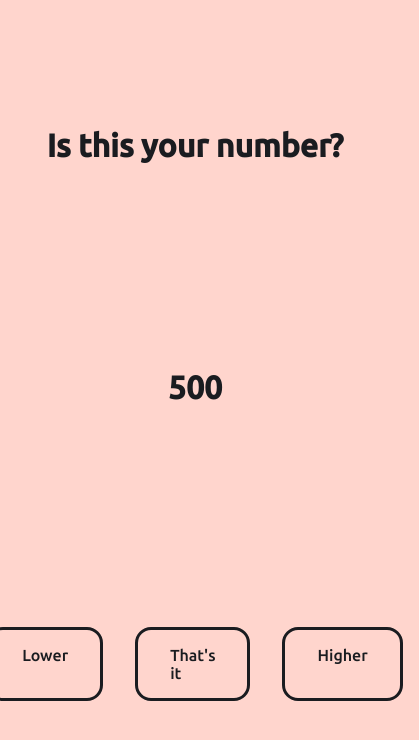
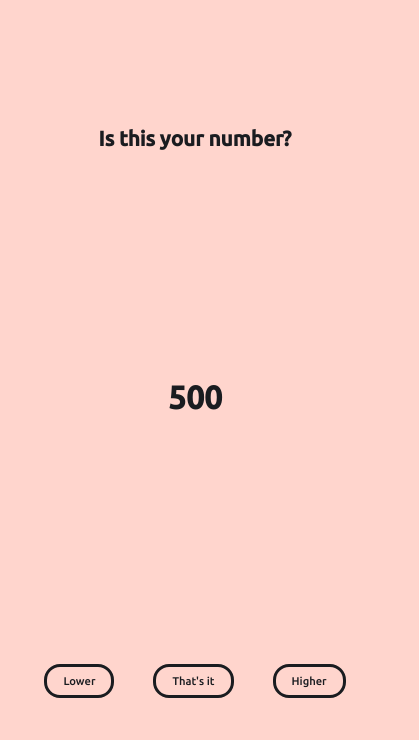
Before and after one commit to bogdangosa/bogdangosaMain, a plain HTML site: page GuessTheNumber/index.html in a window 390 px wide. Both pictures are taken after a click on the element "Start". Shown: the whole page, 419 px wide, since content can reach past the window. Drawn offline with Linux system fonts and the light colour scheme.

Commit message:
Added Mobile view

```diff
--- a/GuessTheNumber/index.html
+++ b/GuessTheNumber/index.html
@@ -10,7 +10,7 @@
 </head>
 <body>
     <div class="title">
-        <h1 id="text">Think of an number between</h1>
+        <h1 class="textTitle" id="text">Think of an number between</h1>
         <div class="range"id="range">
             <p contenteditable="true" id="minValue" type="number">0</p>
             <p>and</p>
--- a/GuessTheNumber/main.js
+++ b/GuessTheNumber/main.js
@@ -1,27 +1,29 @@
 const THINK_TEXT = "Think of an number between"
 const CHOOSE_TEXT = "Is this your number?"
-const StartBtn = document.getElementById("startBtn")
 const Guess = document.getElementById("guess")
-const HiLoContainer = document.getElementById("HiLoContainer")
-const HigherBtn = document.getElementById("hiBtn")
-const LowerBtn = document.getElementById("loBtn")
-const NrGuessedBtn = document.getElementById("gsBtn")
-const Text = document.getElementById("text")
-const Range= document.getElementById("range")
 let playing = false
 let guessNr = 500;
 let min = 0;
 let max = 1000;
 
+const StartBtn = document.getElementById("startBtn")
+StartBtn.addEventListener("click",StartGame)
 
-StartBtn.addEventListener("click",StartGame)
+const HigherBtn = document.getElementById("hiBtn")
 HigherBtn.addEventListener("click",GoHigher)
+const LowerBtn = document.getElementById("loBtn")
 LowerBtn.addEventListener("click",GoLower)
+
+const NrGuessedBtn = document.getElementById("gsBtn")
 NrGuessedBtn.addEventListener("click",StartGame)
 
 function StartGame(){
-    let MinValue = document.getElementById("minValue");
-    let MaxValue = document.getElementById("maxValue");
+    const HiLoContainer = document.getElementById("HiLoContainer")
+    const Text = document.getElementById("text")
+    const Range= document.getElementById("range")
+    const MinValue = document.getElementById("minValue");
+    const MaxValue = document.getElementById("maxValue");
+
     min = parseInt(MinValue.innerHTML)
     max = parseInt(MaxValue.innerHTML)
     if(!VerifyMinMaxValues()){
@@ -33,6 +35,7 @@ function StartGame(){
         return;
     }
     guessNr = Average();
+    guessNr = Math.floor(guessNr);
     Guess.innerHTML = guessNr
     StartBtn.classList.toggle("hide")
     Guess.classList.toggle("hide")
--- a/GuessTheNumber/style.css
+++ b/GuessTheNumber/style.css
@@ -17,7 +17,7 @@ body{
 
 .button{
     padding: 1rem 2rem;
-    margin: 1rem;
+    margin: 5vw;
     border: 3px solid #1a1c20;
     cursor: pointer;
     border-radius: 1rem;
@@ -50,3 +50,14 @@ body{
 .hide{
     display: none;
 }
+
+@media(max-width: 500px){
+    .textTitle{
+        font-size: 1.3rem;
+    }
+    .button{
+        padding: 0.5rem 1rem;
+        font-size: 0.7rem;
+    }
+
+}
```
